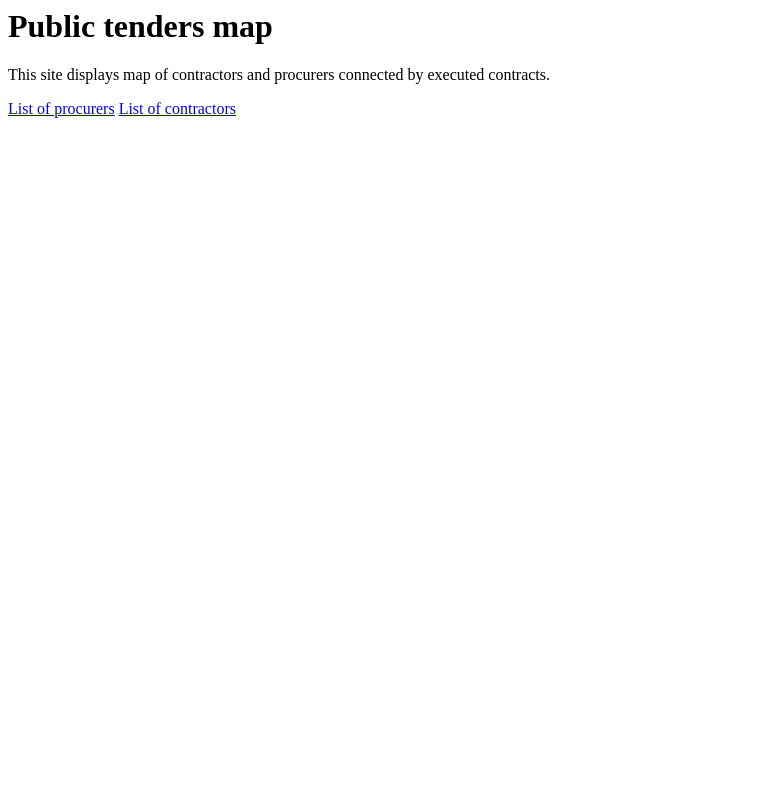
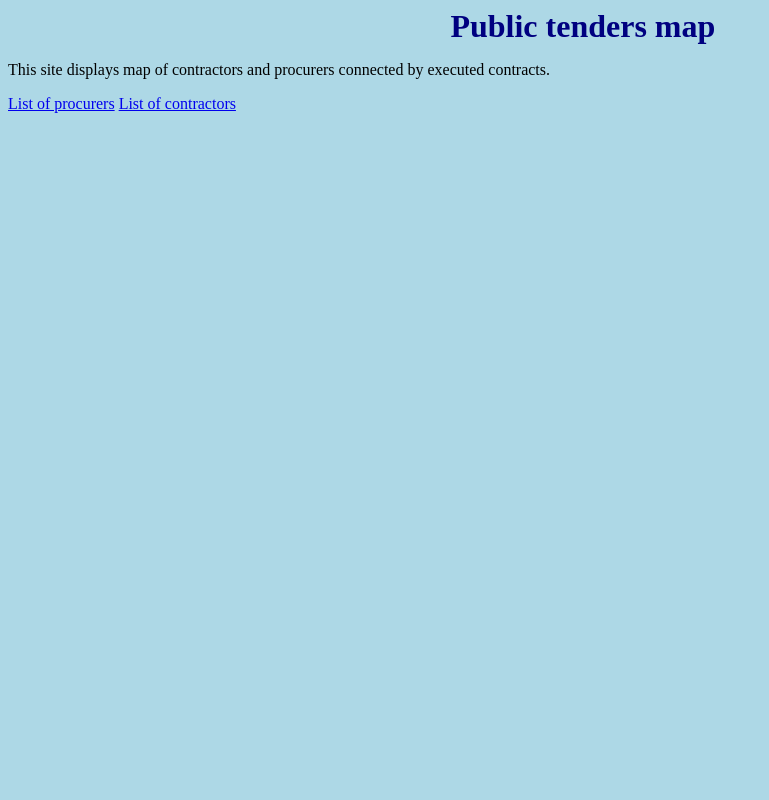
Before and after one commit to qiubix/Nightcrawler, a Django app: page /tenders/ in a window 1280 px wide. Shown: the whole page, without its empty margins (0-769 px from the left). Run offline with Django 3.2, Linux system fonts and the light colour scheme.

Commit message:
Enhance style

```diff
--- a/tenders/static/tenders/style.css
+++ b/tenders/static/tenders/style.css
@@ -1,8 +1,18 @@
+body {
+    background: lightblue;
+}
+
+h1 {
+    color: navy;
+    width: 30%;
+    margin: auto;
+}
 table {
     width: 100%;
+    border: 3px ridge navy;
 }
 
-table, th, td {
+th, td {
     border: 1px solid black;
     border-collapse: collapse;
 }
--- a/tenders/templates/tenders/index.html
+++ b/tenders/templates/tenders/index.html
@@ -1,4 +1,9 @@
+{% load staticfiles %}
+
+<link rel="stylesheet" type="text/css" href="{% static 'tenders/style.css' %}" />
+
 <h1>Public tenders map</h1>
 <p>This site displays map of contractors and procurers connected by executed contracts.</p>
+
 <a href="{% url 'tenders:procurers' %}">List of procurers</a>
 <a href="{% url 'tenders:contractors' %}">List of contractors</a>
```
